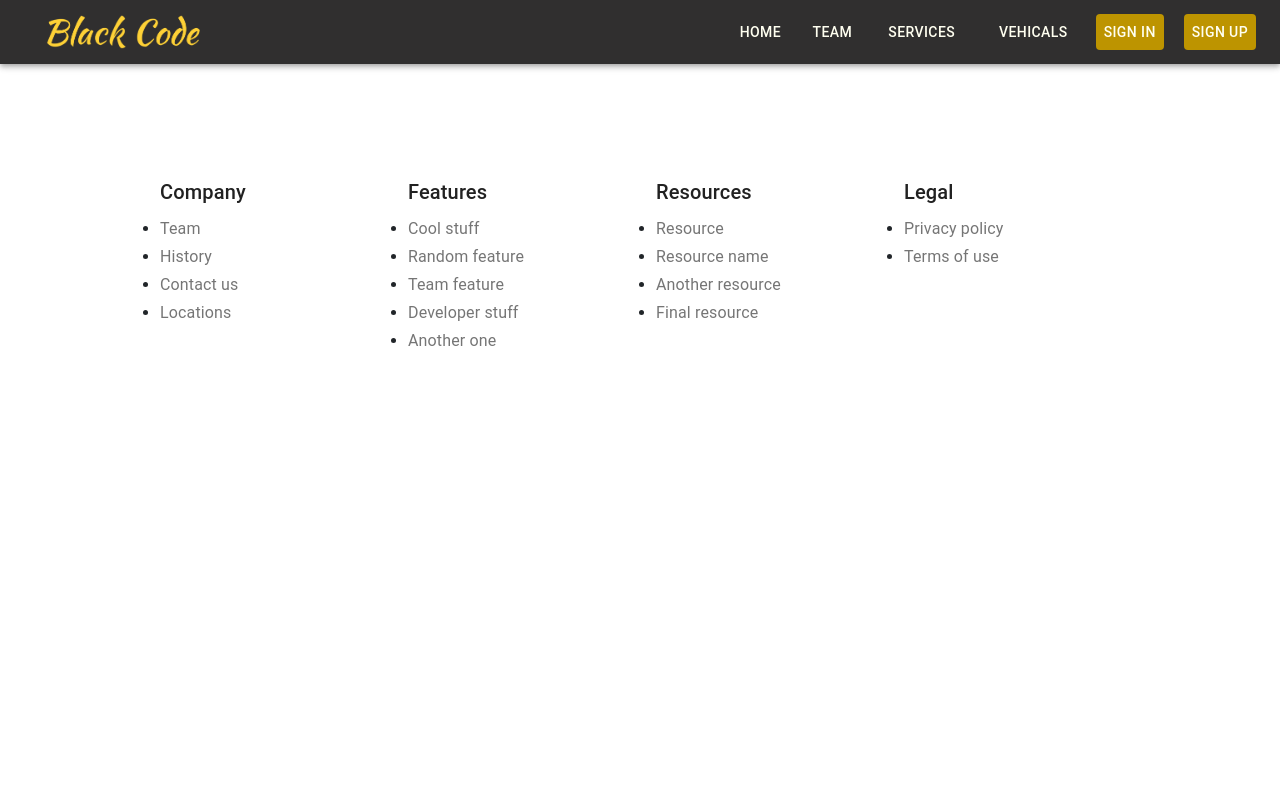
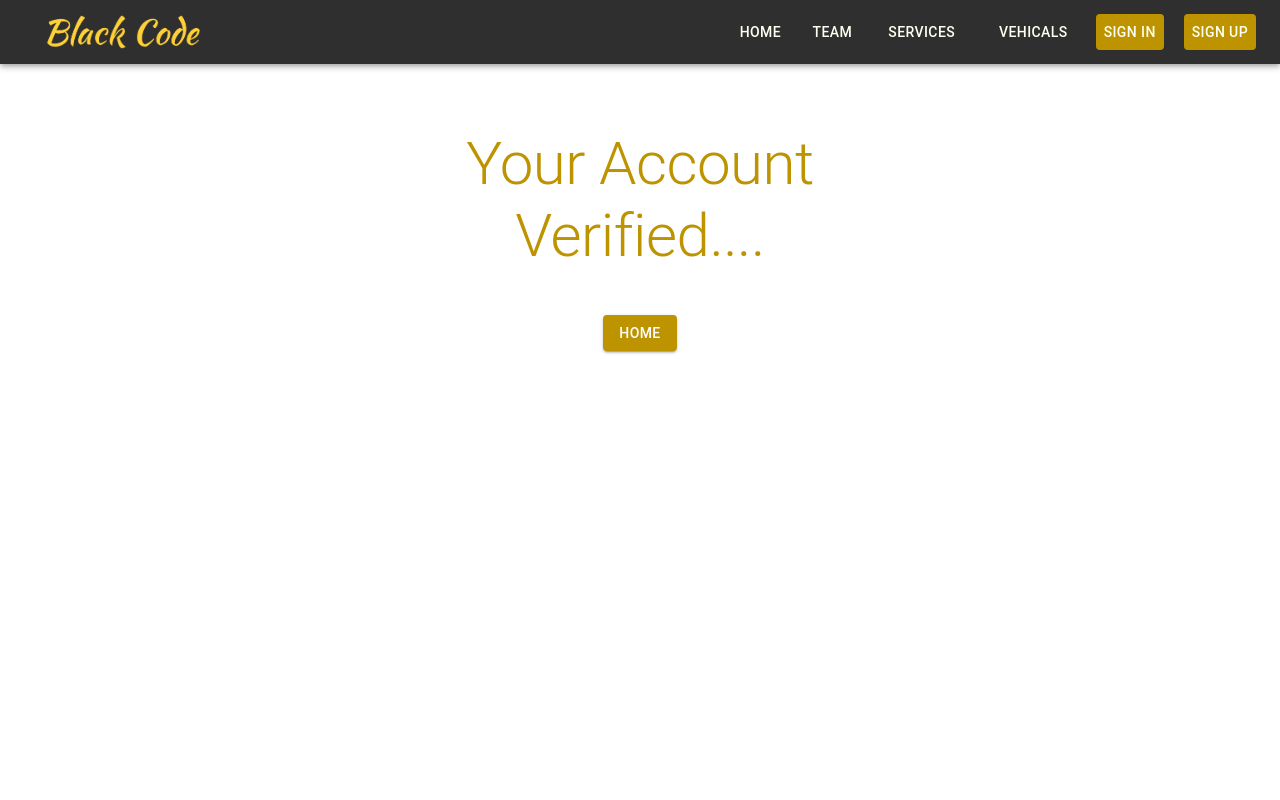
Before and after one commit to shehandhanu/car-rental-system-frontend, a React (Create React App) app: page /confirmation/1 in a window 1280 px wide. Shown: the top 800 px of the page. Built offline with nearby package versions, Linux system fonts and the light colour scheme.

Commit message:
car reservation update

```diff
--- a/src/App.js
+++ b/src/App.js
@@ -12,6 +12,7 @@ import Home from "./components/Home/Home";
 import Footer from "./components/Footer/Footer";
 import SignIn from "./components/Sign In/SignIn";
 import SignUp from "./components/Sign Up/SignUp";
+import EmailConfirmation from './components/User/EmailConfirmation'
 import ForgotPassword from "./components/ForgotPassword/ForgotPassword";
 import ForgotPasswordEmail from "./components/ForgotPassword/ForgotPasswordEmail";
 import ChangePassword from "./components/PasswordChange/PasswordChange";
@@ -43,12 +44,9 @@ function App() {
       <Route path="/employeeupdate" component={EmployeeUpdate} exact />
       <Route path="/userprofile" component={EmpUserProfile} exact />
       <Route path="/employeelist" component={EmployeeList} exact />
+
       <Route path="/forgotpassword" component={ForgotPassword} exact />
-      <Route
-        path="/forgotpasswordemail"
-        component={ForgotPasswordEmail}
-        exact
-      />
+      <Route path="/forgotpasswordemail" component={ForgotPasswordEmail} exact />
       <Route path="/changepassword/:token" component={ChangePassword} exact />
       <Route path="/signin" component={SignIn} exact />
       <Route path="/signup" component={SignUp} exact />
@@ -59,38 +57,16 @@ function App() {
       <Route path="/profileupdate" component={UserProfileUpdate} exact />
       <Route path="/carlist" component={CarList} exact />
       <Route path="/carcheckout" component={CarCheckout} exact />
-      <Route
-        path="/createReportOfService"
-        component={CreateReportOfService}
-        exact
-      />
-      <Route
-        path="/getListOfApprovedQuotation"
-        component={GetListOfApprovedQuotation}
-        exact
-      />
+      <Route path="/confirmation/:token" component={EmailConfirmation} exact />
+
+      <Route path="/createReportOfService" component={CreateReportOfService} exact />
+      <Route path="/getListOfApprovedQuotation" component={GetListOfApprovedQuotation} exact />
       <Route path="/tableDeails" component={tableDeails} exact></Route>
-      <Route
-        path="/getListOfQuotationOwner"
-        component={GetListOfQuotationOwner}
-        exact
-      />
-      <Route
-        path="/getListReportOfFailure"
-        component={GetListReportOfFailure}
-        exact
-      />
-      <Route
-        path="/quotationForTheVehicle"
-        component={QuotationForTheVehicle}
-        exact
-      />
+      <Route path="/getListOfQuotationOwner" component={GetListOfQuotationOwner} exact />
+      <Route path="/getListReportOfFailure" component={GetListReportOfFailure} exact />
+      <Route path="/quotationForTheVehicle" component={QuotationForTheVehicle} exact />
       <Route path="/generateReport" component={GenerateReport} exact></Route>
-      <Route
-        path="/editQuotationForTheVehicle"
-        component={EditQuotationForTheVehicle}
-        exact
-      />
+      <Route path="/editQuotationForTheVehicle" component={EditQuotationForTheVehicle} exact />
       <Footer />
     </Router>
   );
--- a/src/components/CarSelection/CarList.jsx
+++ b/src/components/CarSelection/CarList.jsx
@@ -13,6 +13,7 @@ import CardActions from "@material-ui/core/CardActions";
 import CardContent from "@material-ui/core/CardContent";
 import CardMedia from "@material-ui/core/CardMedia";
 import Container from "@material-ui/core/Container";
+import { Link } from "react-router-dom";
 
 const useStyles = makeStyles((theme) => ({
   root: {
@@ -153,7 +154,7 @@ function Album() {
                     </Typography>
                   </CardContent>
                   <CardActions>
-                    <Button size="small" color="primary">
+                    <Button href={"/carcheckout"} size="small" color="primary">
                       View
                     </Button>
                   </CardActions>
--- a/src/components/CarSelection/CarReservation/CarReservation.jsx
+++ b/src/components/CarSelection/CarReservation/CarReservation.jsx
@@ -247,7 +247,8 @@ const UserReport = () => {
                 </Typography>
               </Container>
               <Button
-                type="submit"
+                href={"/payment"}
+                // type="submit"
                 fullWidth
                 variant="contained"
                 color="primary"
--- a/src/components/Footer/Footer.jsx
+++ b/src/components/Footer/Footer.jsx
@@ -11,8 +11,8 @@ const useStyles = makeStyles((theme) => ({
     flexDirection: "column",
     minHeight: "100vh",
     backgroundColor: theme.palette.background.paper,
-    marginTop: theme.spacing(8),
-    padding: theme.spacing(6, 0),
+    marginTop: theme.spacing(50),
+    // padding: theme.spacing(6, 0),
   },
 }));
 
--- a/src/components/Header/Header.jsx
+++ b/src/components/Header/Header.jsx
@@ -103,6 +103,11 @@ export default function ButtonAppBar() {
             </a>
           </div>
           <Typography variant="h6" className={classes.title}></Typography>
+          {UserData && UserData.verifiedAccount === false ? (
+            <Typography style={{ color: "#f70202" }} variant="subtitle1">
+              Your Account Not Verified
+            </Typography>
+          ) : null}
           {url.toString() === "http://localhost:3000/" ? null : (
             <div>
               <Link
--- a/src/components/PasswordChange/PasswordChange.jsx
+++ b/src/components/PasswordChange/PasswordChange.jsx
@@ -10,6 +10,7 @@ import { makeStyles } from "@material-ui/core/styles";
 import Container from "@material-ui/core/Container";
 import axios from "axios";
 import { useHistory } from "react-router-dom";
+import CookieService from "../../Utils/Cookie";
 
 const useStyles = makeStyles((theme) => ({
   paper: {
@@ -40,6 +41,7 @@ const ForgotPassword = () => {
   const history = useHistory();
 
   React.useEffect(() => {
+    CookieService.remove();
     const url = window.location.href;
     const words = url.split("/");
     setToken(words[words.length - 1]);
@@ -60,7 +62,7 @@ const ForgotPassword = () => {
 
     if (password.data.success === true) {
       alert("password change successfully");
-      history.push("/");
+      history.push("/signin");
     }
   };
 
@@ -111,7 +113,7 @@ const ForgotPassword = () => {
             style={{ backgroundColor: "#bd9400" }}
             className={classes.submit}
           >
-            Change Password & Sign In
+            Change Password
           </Button>
           <Grid container justifyContent="flex-end"></Grid>
         </form>
--- a/src/components/Payments/Payment.jsx
+++ b/src/components/Payments/Payment.jsx
@@ -59,14 +59,14 @@ export default function Checkout() {
 
           <React.Fragment>
             <React.Fragment>
-              <Typography variant="h5" gutterBottom>
+              {/* <Typography variant="h5" gutterBottom>
                 Thank you for your order.
               </Typography>
               <Typography variant="subtitle1">
                 Your order number is #2001539. We have emailed your order
                 confirmation, and will send you an update when your order has
                 shipped.
-              </Typography>
+              </Typography> */}
             </React.Fragment>
             <React.Fragment>
               <div className={classes.buttons}>
--- /dev/null
+++ b/src/components/User/EmailConfirmation.jsx
@@ -0,0 +1,112 @@
+import React from "react";
+import Button from "@material-ui/core/Button";
+import Typography from "@material-ui/core/Typography";
+import { makeStyles } from "@material-ui/core/styles";
+import Container from "@material-ui/core/Container";
+import { useHistory } from "react-router-dom";
+import axios from "axios";
+
+const useStyles = makeStyles((theme) => ({
+  "@global": {
+    ul: {
+      margin: 0,
+      padding: 0,
+      listStyle: "none",
+    },
+  },
+  appBar: {
+    borderBottom: `1px solid ${theme.palette.divider}`,
+  },
+  toolbar: {
+    flexWrap: "wrap",
+  },
+  toolbarTitle: {
+    flexGrow: 1,
+  },
+  link: {
+    margin: theme.spacing(1, 1.5),
+  },
+  heroContent: {
+    padding: theme.spacing(8, 0, 6),
+  },
+  cardHeader: {
+    backgroundColor:
+      theme.palette.type === "light"
+        ? theme.palette.grey[200]
+        : theme.palette.grey[700],
+  },
+  cardPricing: {
+    display: "flex",
+    justifyContent: "center",
+    alignItems: "baseline",
+    marginBottom: theme.spacing(2),
+  },
+  hbutton: {
+    marginRight: theme.spacing(1),
+    marginLeft: theme.spacing(1),
+    color: "#fffff0",
+    textTransform: "none",
+  },
+}));
+
+export default function ForgotPasswordEmail(props) {
+  const classes = useStyles();
+  const history = useHistory();
+  const [token, setToken] = React.useState();
+
+  React.useEffect(() => {
+    const url = window.location.href;
+    const words = url.split("/");
+    setToken(words[words.length - 1]);
+  }, []);
+
+  const handleSubmit = async (e) => {
+    // e.preventDefault();
+    console.log(token);
+    const user = await axios.get(
+      `${process.env.REACT_APP_BACKEND_URL}/user/confirmation/${token}`
+    );
+
+    console.log(user);
+
+    if (user.data.success === true) {
+      history.push("/");
+    }
+  };
+
+  return (
+    <React.Fragment>
+      <Container maxWidth="sm" component="main" className={classes.heroContent}>
+        <Typography
+          component="h1"
+          variant="h2"
+          align="center"
+          color="textPrimary"
+          gutterBottom
+          style={{ color: "#bd9400" }}
+        >
+          Your Account Verified....
+        </Typography>
+        <Typography
+          component="h1"
+          variant="h2"
+          align="center"
+          color="textPrimary"
+          gutterBottom
+          style={{ color: "#bd9400" }}
+        >
+          <Button
+            // fullWidth
+            onClick={() => handleSubmit()}
+            variant="contained"
+            color="primary"
+            style={{ backgroundColor: "#bd9400" }}
+            className={classes.submit}
+          >
+            Home
+          </Button>
+        </Typography>
+      </Container>
+    </React.Fragment>
+  );
+}
--- a/src/components/User/UserProfile.jsx
+++ b/src/components/User/UserProfile.jsx
@@ -159,6 +159,7 @@ const UserProfile = () => {
               color="primary"
               component="span"
               style={{ width: "100%" }}
+              to={"/profileupdate"}
             >
               Edit Profile
             </Button>
--- a/src/components/User/UserReport.jsx
+++ b/src/components/User/UserReport.jsx
@@ -44,7 +44,7 @@ const useStyles = makeStyles((theme) => ({
 const UserReport = () => {
   const classes = useStyles();
   const [file, setFile] = React.useState(
-    "https://res.cloudinary.com/dxz8wbaqv/image/upload/v1629544285/afproject/SPM%20Project/Assessment_2_2021S2_REG_WE_10_1_iyqelm.pdf"
+    "https://res.cloudinary.com/dxz8wbaqv/image/upload/v1629948230/SPM%20Project/Shehan/Sample_User_Report_View_prwwez.pdf"
   );
   return (
     <div>
@@ -95,7 +95,7 @@ const UserReport = () => {
           <div>
             <iframe
               style={{ width: "100%", height: "666px" }}
-              src="https://res.cloudinary.com/dxz8wbaqv/image/upload/v1629544285/afproject/SPM%20Project/Assessment_2_2021S2_REG_WE_10_1_iyqelm.pdf"
+              src="https://res.cloudinary.com/dxz8wbaqv/image/upload/v1629948230/SPM%20Project/Shehan/Sample_User_Report_View_prwwez.pdf"
               type="application/pdf"
               title="title"
             ></iframe>
```
Also changed, not shown: src/components/Sign Up/SignUp.jsx (+15 -4 lines).
